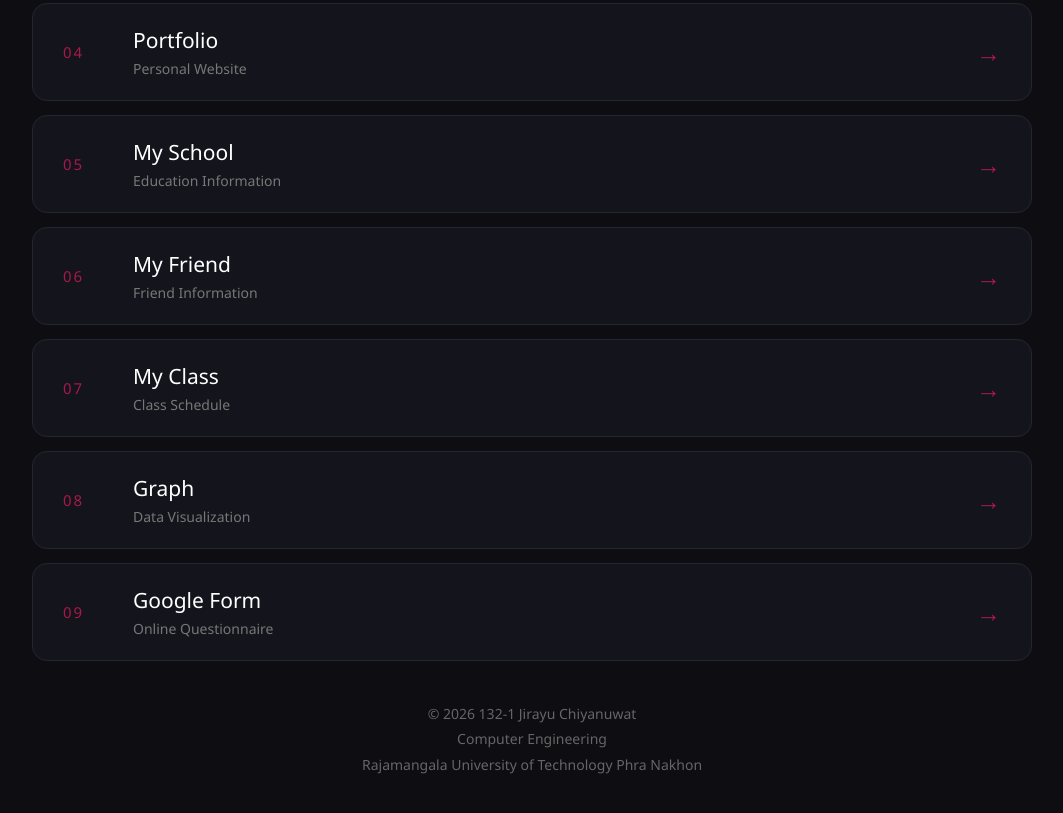
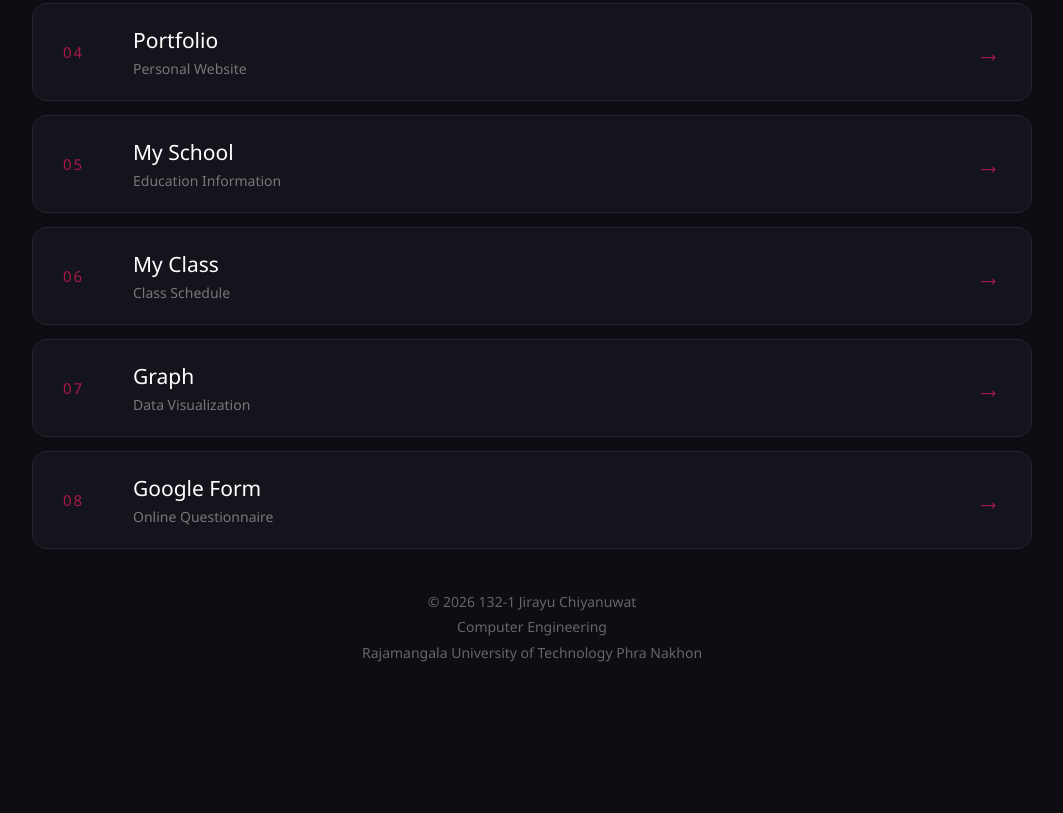
Before and after one commit to icejry/Menu, a plain HTML site: page index.html in a window 1280 px wide. Shown: the part 1054-1867 px from the top of the page, without its empty margins (108-1171 px from the left). After the commit the page ends 1759 px from the top, so only its background shows below. Drawn offline with Linux system fonts and the light colour scheme.

Commit message:
Update index.html

```diff
--- a/index.html
+++ b/index.html
@@ -247,21 +247,9 @@
             </a>
 
 
-            <a class="card" href="Myfriend/index.html" target="_blank">
+            <a class="card" href="My Class/index.html" target="_blank">
                 <div class="left">
                     <div class="number">06</div>
-                    <div class="name">
-                        <h2>My Friend</h2>
-                        <p>Friend Information</p>
-                    </div>
-                </div>
-                <div class="arrow">→</div>
-            </a>
-
-
-            <a class="card" href="My Class/index.html" target="_blank">
-                <div class="left">
-                    <div class="number">07</div>
                     <div class="name">
                         <h2>My Class</h2>
                         <p>Class Schedule</p>
@@ -273,7 +261,7 @@
 
             <a class="card" href="Graph/index.html" target="_blank">
                 <div class="left">
-                    <div class="number">08</div>
+                    <div class="number">07</div>
                     <div class="name">
                         <h2>Graph</h2>
                         <p>Data Visualization</p>
@@ -285,7 +273,7 @@
 
             <a class="card" href="Google-Form/google_form.html" target="_blank">
                 <div class="left">
-                    <div class="number">09</div>
+                    <div class="number">08</div>
                     <div class="name">
                         <h2>Google Form</h2>
                         <p>Online Questionnaire</p>
```
